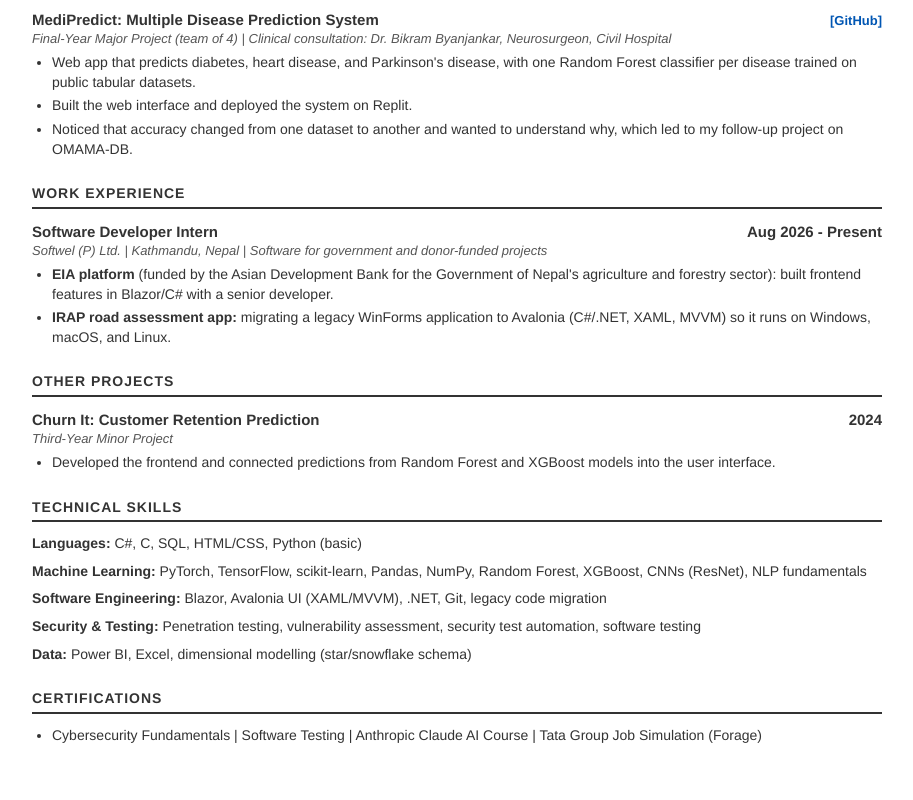
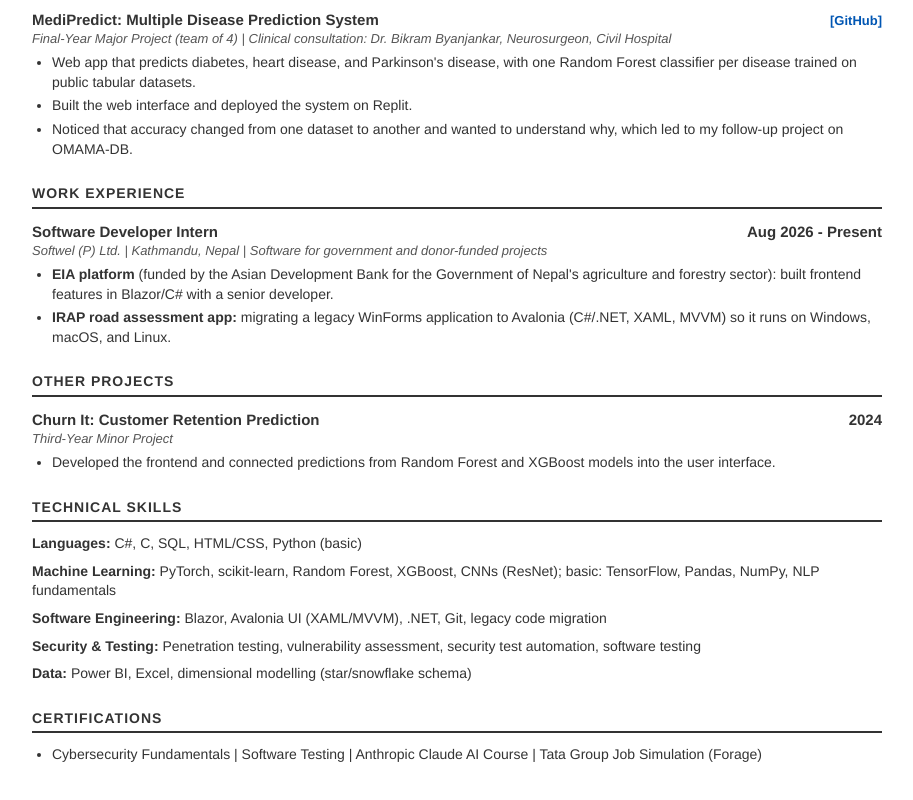
Before and after one commit to Aayusha44/Aayusha44.github.io, a plain HTML site: page index.html in a window 1280 px wide. Shown: the part 981-1781 px from the top of the page, without its empty margins (183-1096 px from the left). Drawn offline with Linux system fonts and the light colour scheme.

Commit message:
Update machine learning skills
Reorganized machine learning skills for clarity.

```diff
--- a/index.html
+++ b/index.html
@@ -151,7 +151,7 @@
     <h2>Technical Skills</h2>
     <ul class="skills-list">
         <li><b>Languages:</b> C#, C, SQL, HTML/CSS, Python (basic)</li>
-        <li><b>Machine Learning:</b> PyTorch, TensorFlow, scikit-learn, Pandas, NumPy, Random Forest, XGBoost, CNNs (ResNet), NLP fundamentals</li>
+        <li><b>Machine Learning:</b> PyTorch, scikit-learn, Random Forest, XGBoost, CNNs (ResNet); basic: TensorFlow, Pandas, NumPy, NLP fundamentals</li>
         <li><b>Software Engineering:</b> Blazor, Avalonia UI (XAML/MVVM), .NET, Git, legacy code migration</li>
         <li><b>Security &amp; Testing:</b> Penetration testing, vulnerability assessment, security test automation, software testing</li>
         <li><b>Data:</b> Power BI, Excel, dimensional modelling (star/snowflake schema)</li>
```
